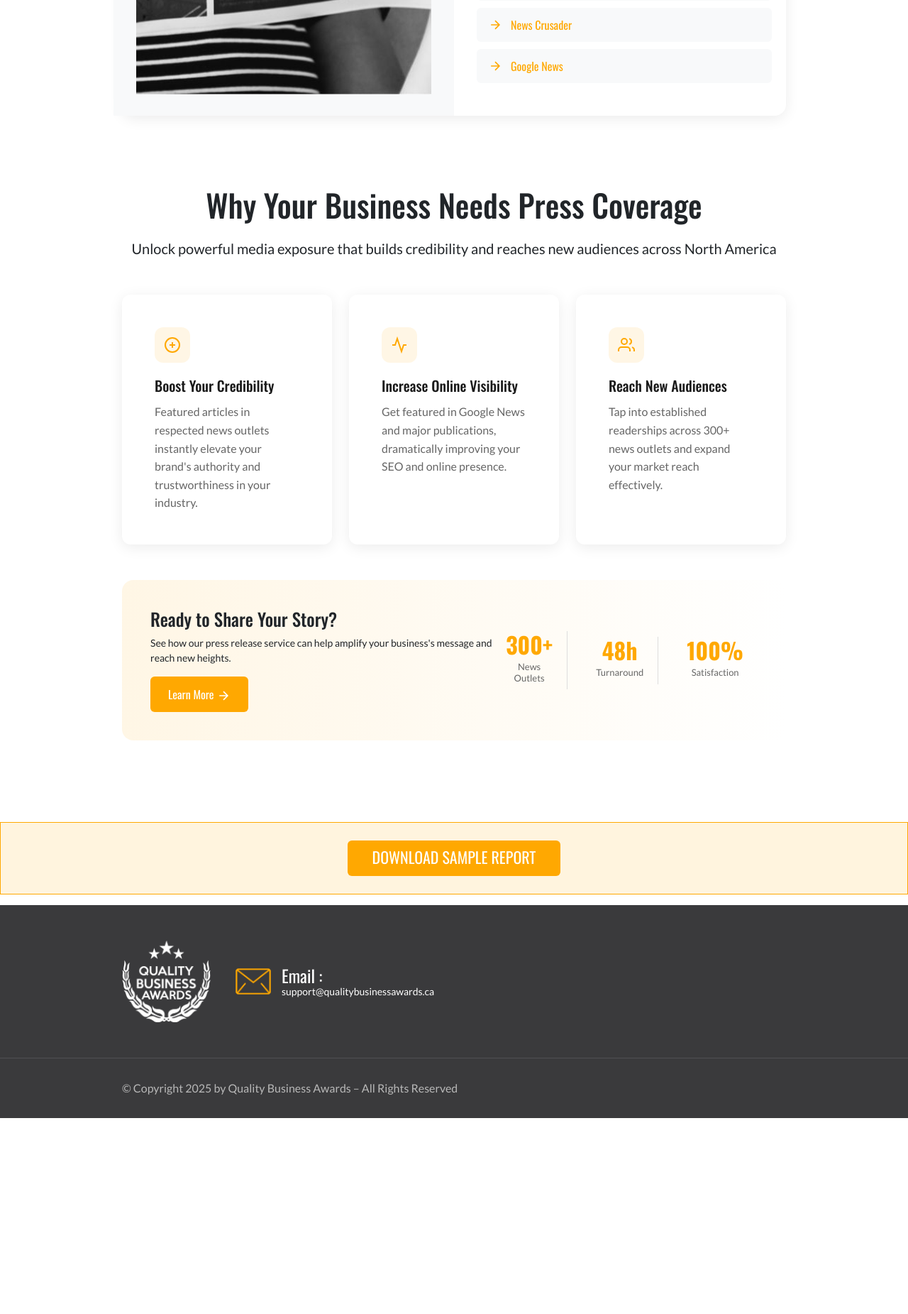
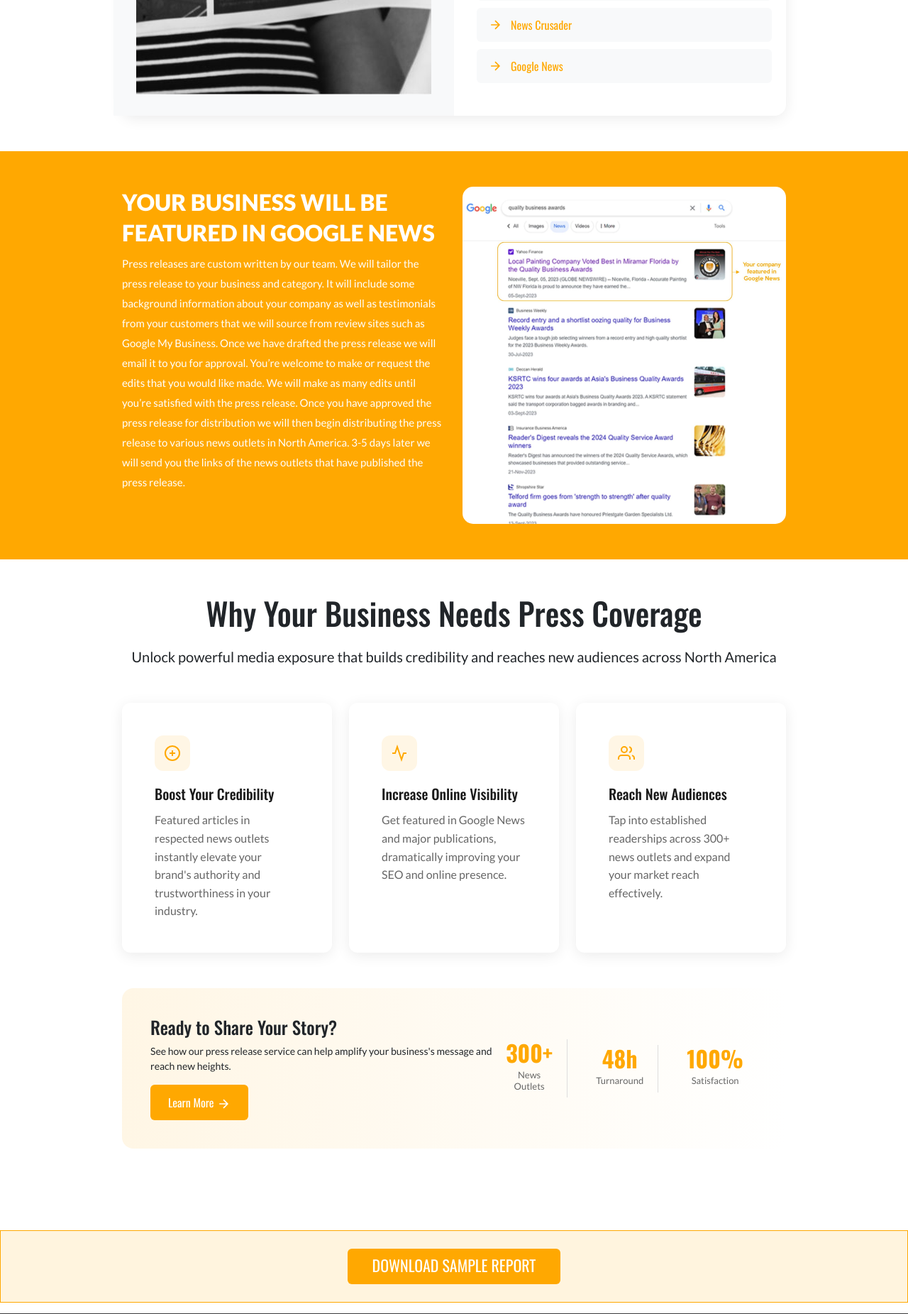
Before and after one commit to develoeprboy1990/QualityBusinessAwards-Custom, a PHP site: page /press_release.html in a window 1280 px wide. Shown: the part 981-2832 px from the top of the page at 71% size. Before the commit the page ends 2556 px from the top, so only its background shows below. Run offline with PHP 8.4, Linux system fonts and the light colour scheme; some libraries are stand-ins or nearby versions.

Commit message:
new section added in press relase

```diff
--- a/css/style.css
+++ b/css/style.css
@@ -1352,6 +1352,32 @@ section {
   font-weight: 400;
   font-family: "lato", sans-serif;
   margin-top: 5px;
+}
+
+.google_news {
+  background-color: #ffa801;
+  font-family: "lato", sans-serif;
+  color: #fff;
+}
+.google_news h2 {
+  font-weight: 900;
+  text-transform: uppercase;
+  line-height: 43px;
+}
+.google_news p {
+  line-height: 28px;
+  font-size: 15px;
+  font-weight: 400;
+}
+.google_news .google_searach_img {
+  min-height: 475px;
+  border-radius: 15px;
+  background-size: cover;
+  background-position: top center;
+  transition: ease-in-out 7s !important;
+}
+.google_news .google_searach_img:hover {
+  background-position: center bottom !important;
 }
 
 /*-----SEARCH PAGE--------*/
--- a/css/style.scss
+++ b/css/style.scss
@@ -1415,6 +1415,31 @@ section{
         }
     }
 }
+.google_news{
+    background-color: $yellow;
+    font-family: $lato;
+    color: #fff;
+    h2{
+        font-weight: 900;
+        text-transform: uppercase;
+        line-height: 43px;
+    }
+    p{
+        line-height: 28px;
+        font-size: 15px;
+        font-weight: 400;
+    }
+    .google_searach_img{
+        min-height: 475px;
+         border-radius: 15px;
+        background-size: cover;
+        background-position: top center;
+        transition: ease-in-out 7s !important;
+        &:hover{
+            background-position: center bottom !important;
+        }
+    }
+}
 /*-----SEARCH PAGE--------*/
 .on_banner_search{
     margin-top: -90px;
--- a/press_release.html
+++ b/press_release.html
@@ -99,7 +99,31 @@
 
         </div><!--end of row-->
       </div><!--end of press release-->
+    </div><!--end of container-->
 
+    <section class="google_news">
+      <div class="container col-md-9">
+        <div class="row">
+          <div class="col-md-6">
+            <h2>Your business will be
+              featured in Google News</h2>
+              <p>Press releases are custom written by our team. We will tailor the press release to your business and category. It will include some background information about your company as well as testimonials from your customers that we will source from review sites such as Google My Business.
+
+                Once we have drafted the press release we will email it to you for approval. You’re welcome to make or request the edits that you would like made. We will make as many edits until you’re satisfied with the press release.
+
+                Once you have approved the press release for distribution we will then begin distributing the press release to various news outlets in North America.
+
+                3-5 days later we will send you the links of the news outlets that have published the press release.</p>
+          </div><!--end of col md 6-->
+
+          <div class="col-md-6">
+            <div class="google_searach_img" style="background-image: url(images/google_search.jpg);"></div><!--end of google search image-->
+          </div><!--end of col md 6-->
+        </div><!--end of row-->
+      </div><!--end of container-->
+    </section><!--end of google news-->
+
+    <div class="container col-md-9">
       <div class="whyNeed_press">
         <div class="heading">
           <h2>Why Your Business Needs Press Coverage</h2>
```
Also changed, not shown: images/google_search.jpg (added), 1 other file.
